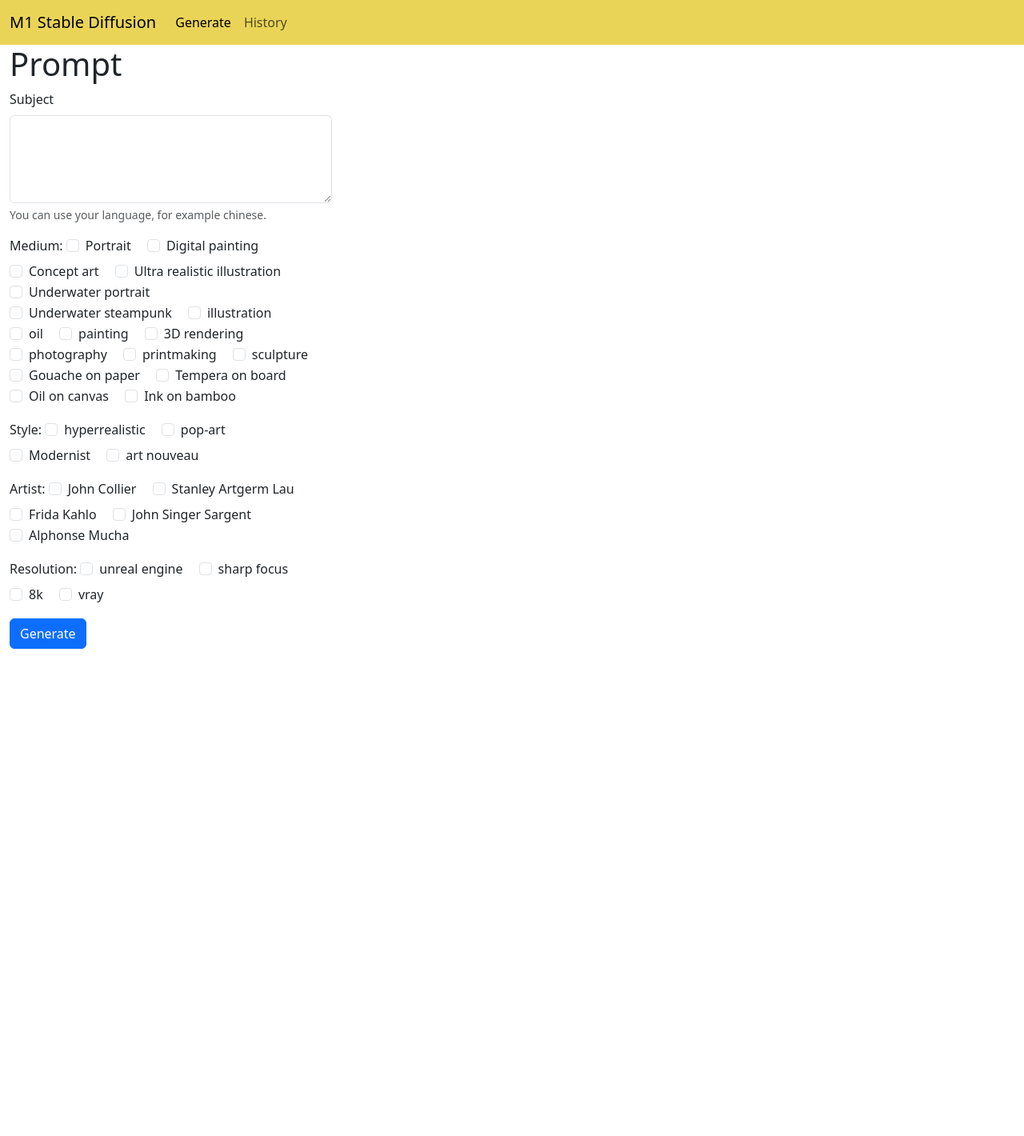
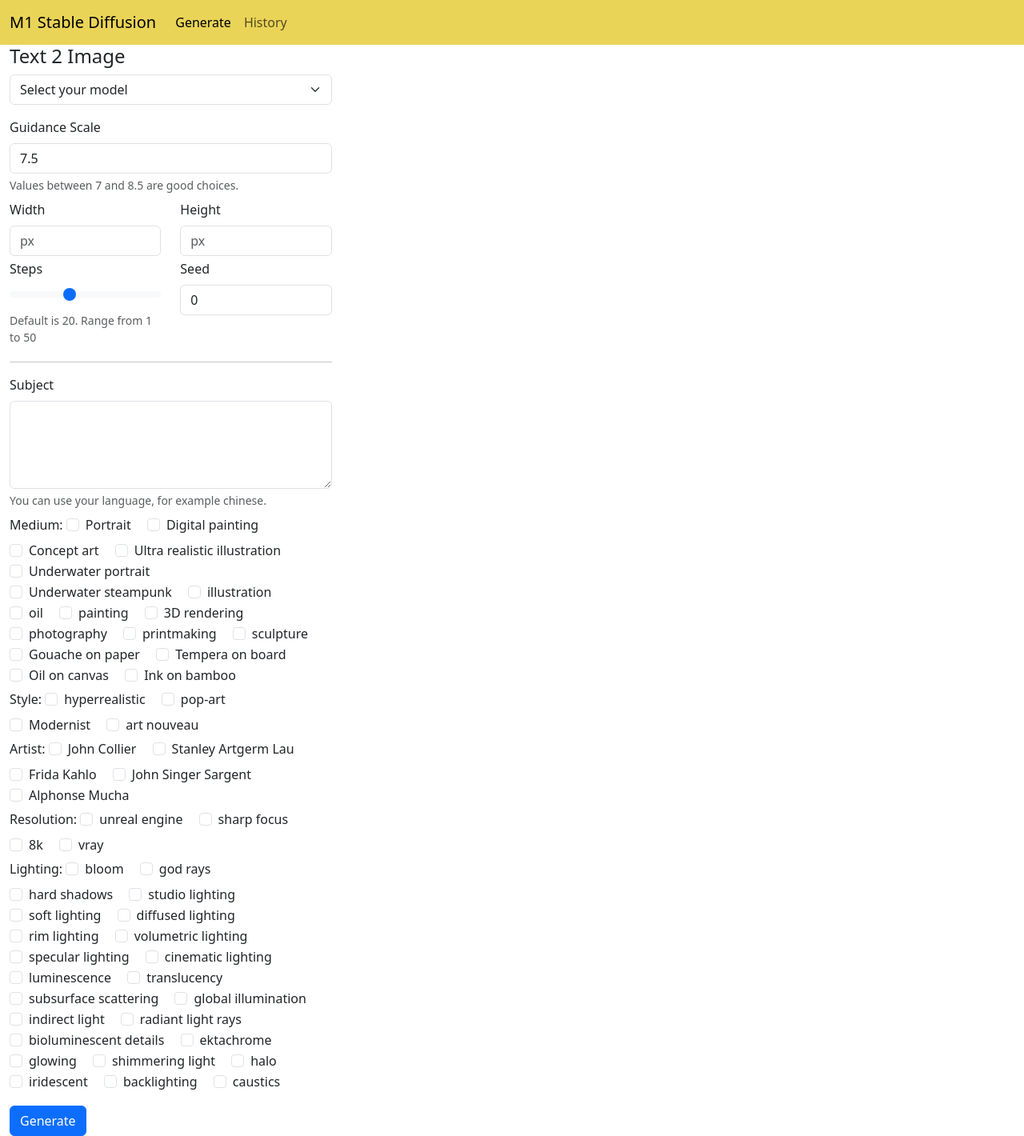
Before and after one commit to yyaadet/AIGC, a Django app: page / in a window 1280 px wide. Shown: the whole page at 80% size. Before the commit the page ends 811 px from the top, so only its background shows below. Run offline with Django 4.2, Linux system fonts and the light colour scheme; some libraries are stand-ins or nearby versions.

Commit message:
big updates. support lighting and more control parameters.

```diff
--- /dev/null
+++ b/stable_diffusion_webui/stable_diffusion_webui/prompt_data/lighting.csv
@@ -0,0 +1,25 @@
+Name,Info
+bloom,
+god rays,
+hard shadows,
+studio lighting,
+soft lighting,
+diffused lighting,
+rim lighting,
+volumetric lighting,
+specular lighting,
+cinematic lighting,
+luminescence,
+translucency,
+subsurface scattering,
+global illumination,
+indirect light,
+radiant light rays,
+bioluminescent details,
+ektachrome,
+glowing,
+shimmering light,
+halo,
+iridescent,
+backlighting,
+caustics
--- a/stable_diffusion_webui/stable_diffusion_webui/settings.py
+++ b/stable_diffusion_webui/stable_diffusion_webui/settings.py
@@ -128,3 +128,8 @@ if MEDIA_ROOT.exists() is False:
     MEDIA_ROOT.mkdir(parents=True)
 
 MEDIA_URL = "media/"
+
+MODEL_IDS = [
+    "runwayml/stable-diffusion-v1-5",
+    "stabilityai/stable-diffusion-2-1-unclip",
+]
--- a/stable_diffusion_webui/stable_diffusion_webui/templates/index.html
+++ b/stable_diffusion_webui/stable_diffusion_webui/templates/index.html
@@ -12,13 +12,59 @@ Generate Image
 
 <div class="row">
     <div class="col-4">
-        <h1>Prompt</h1>
-        <form id="generateForm">
+        <h4>Text 2 Image</h4>
+        <form id="generateForm" class="form">
             <div class="mb-3">
+                <select class="form-select" name="model_id">
+                    <option value="" selected>Select your model</option>
+                    {% for model_id in model_ids %}
+                    <option value="{{ model_id }}">{{ model_id }}</option>
+                    {% endfor %}
+                </select>
+            </div>
+            <div class="mb-2">
+                <label class="form-label">Guidance Scale</label>
+                <input type="number" name="guidance_scale" value="7.5" class="form-control" />
+                <div class="form-text">Values between 7 and 8.5 are good choices.</div>
+            </div>
+            <div class="row">
+                <div class="col-6">
+                    <div class="mb-1">
+                        <label class="form-label">Width</label>
+                        <input type="integer" class="form-control" name="width" placeholder="px" />
+                    </div>
+                </div>
+                <div class="col-6">
+                    <div class="mb-1">
+                        <label class="form-label">Height</label>
+                        <input type="integer" class="form-control" name="height" placeholder="px" />
+                    </div>
+                </div>
+            </div>
+            <div class="row">
+                <div class="col-6">
+                    <div class="mb-1">
+                        <label class="form-label" id="stepsLabel">Steps</label>
+                        <input type="range" class="form-range" name="steps" value="20" max="50" min="1" step="1" />
+                        <div class="form-text">Default is 20. Range from 1 to 50</div>
+                    </div>
+                </div>
+                <div class="col-6">
+                    <div class="mb-1">
+                        <label class="form-label">Seed</label>
+                        <input type="integer" class="form-control" name="seed" value="0" />
+                    </div>
+                </div>
+            </div>
+
+            <hr />
+
+            <div class="mb-2">
                 <label class="form-label">Subject</label>
                 <textarea class="form-control" rows="4" name="subject"></textarea>
                 <div class="form-text">You can use your language, for example chinese.</div>
             </div>
+
             {% for item in options_list %}
                 {% multiple_check item.input_id item.name item.options %}
             {% endfor %}
@@ -35,6 +81,7 @@ Generate Image
 
 <script>
 $(document).ready(function(e){
+    //bind form submit event
     $("#generateForm").bind("submit", function(e) {
 
         var form = $("#generateForm");
@@ -53,7 +100,13 @@ $(document).ready(function(e){
                 o[this.name] = [this.value || ""];
             }
         });
+        o['model_id'] = o['model_id'][0];
         o['subject'] = o['subject'][0];
+        o['seed'] = parseInt(o['seed'][0]);
+        o['steps'] = parseInt(o['steps'][0]);
+        o['guidance_scale'] = parseFloat(o['guidance_scale'][0]);
+        o['width'] = parseInt(o['width'][0]);
+        o['height'] = parseInt(o['height'][0]);
         console.debug("request body ", o);
         // send request
         addLoading("loader");
@@ -85,15 +138,27 @@ $(document).ready(function(e){
 
         return false;
     });
+    //bind range change event
+    $("input[name='steps']").bind("change", function(e) {
+        let steps = $("input[name='steps']").val();
+        console.debug("steps is ", steps);
+        let content = [
+            "Steps - ",
+            "<small class='text-secondary'>" + steps + "</small>"
+        ].join("");
+        $("#stepsLabel").html(content);
+    });
 });
 
 function addLoading(containerId) {
     let html = [
-        '<div class="alert alert-primary mb-2" role="alert">',
+        '<div class="mb-3">',
+        '<div class="alert alert-primary" role="alert">',
         '  <div class="spinner-border text-primary" role="status">',
         '    <span class="visually-hidden">Loading...</span>',
         '  </div>',
         '</div>',
+        '</div>'
     ].join("");
     $("#" + containerId).html(html);
 }
--- a/stable_diffusion_webui/stable_diffusion_webui/templates/tags/multiple_check.html
+++ b/stable_diffusion_webui/stable_diffusion_webui/templates/tags/multiple_check.html
@@ -1,4 +1,4 @@
-<div class="mb-3">
+<div class="mb-1">
     <label class="form-label">{{ label }}: </label>
 
     {% for opt in options %}
--- a/stable_diffusion_webui/stable_diffusion_webui/utils.py
+++ b/stable_diffusion_webui/stable_diffusion_webui/utils.py
@@ -31,6 +31,7 @@ medium_options = get_prompt_options("medium.csv")
 style_options = get_prompt_options("style.csv")
 artist_options = get_prompt_options("artist.csv")
 resolution_options = get_prompt_options("resolution.csv")
+light_options = get_prompt_options("lighting.csv")
 
 
 def list_to_matrix(items, col):
--- a/stable_diffusion_webui/stable_diffusion_webui/views.py
+++ b/stable_diffusion_webui/stable_diffusion_webui/views.py
@@ -13,14 +13,9 @@ from itertools import combinations
 from diffusers import StableDiffusionPipeline, DPMSolverMultistepScheduler
 
 from .models import Prompt, GenerateRequest
-from .utils import medium_options, style_options, artist_options, resolution_options, \
+from .utils import medium_options, style_options, artist_options, resolution_options, light_options, \
     list_to_matrix, do_paginator, translate_chinese_to_english
 
-
-pipe = StableDiffusionPipeline.from_pretrained("runwayml/stable-diffusion-v1-5")
-pipe = pipe.to("mps")
-pipe.enable_attention_slicing()
-pipe.scheduler = DPMSolverMultistepScheduler.from_config(pipe.scheduler.config)
 
 
 def index(request):
@@ -29,9 +24,11 @@ def index(request):
         {"name": "Style", "input_id": "style", "options": style_options},
         {"name": "Artist", "input_id": "artist", "options": artist_options},
         {"name": "Resolution", "input_id": "resolution", "options": resolution_options},
+        {"name": "Lighting", "input_id": "lighting", "options": light_options},
     ]
     context = {
         "options_list": options_list,
+        "model_ids": settings.MODEL_IDS,
     }
     return render(request, "index.html", context)
 
@@ -90,6 +87,10 @@ def generate_image(request):
                 "lighting": [str],
                 "seed": int,
                 "steps": int,
+                "width": int,
+                "height": int,
+                "model_id": str,
+                "guidance_scale": float,
             }
     """
     body = json.loads(request.body)
@@ -116,6 +117,11 @@ def generate_image(request):
 
 
 def do_generate_image(body, combs, generate_request):
+    model_id = body.get("model_id", "runwayml/stable-diffusion-v1-5") or "runwayml/stable-diffusion-v1-5"
+    pipe = StableDiffusionPipeline.from_pretrained(model_id)
+    pipe = pipe.to("mps")
+    pipe.enable_attention_slicing()
+    pipe.scheduler = DPMSolverMultistepScheduler.from_config(pipe.scheduler.config)
     generator = torch.Generator("mps").manual_seed(body.get("seed", 0))
 
     prompts = []
@@ -123,8 +129,15 @@ def do_generate_image(body, combs, generate_request):
     for comb in combs:
         comb = list(filter(lambda x: x, comb))
         text = ",".join(comb)
-        image = pipe(text, num_inference_steps=body.get('steps', 20), generator=generator).images[0]
-        file_name = "_".join(list(comb)) + ".png"
+        image = pipe(
+            text,
+            num_inference_steps=body.get('steps', 20),
+            generator=generator,
+            width=body.get('width', 512),
+            height=body.get('height', 512),
+            guidance_scale=body.get('guidance_scale', 7.5)
+            ).images[0]
+        file_name = str(generate_request.id) + "_" + "_".join(list(comb)) + ".png"
         file_name = store.get_valid_name(file_name)
         image.save(store.path(file_name))
 
```
Also changed, not shown: stable_diffusion_webui/stable_diffusion_webui/management/commands/download_models.py (added, +15 -0 lines), README.md, images/main_screen.png, stable_diffusion_webui/stable_diffusion_webui/management/__init__.py (added), stable_diffusion_webui/stable_diffusion_webui/management/commands/__init__.py (added), 1 other file.
